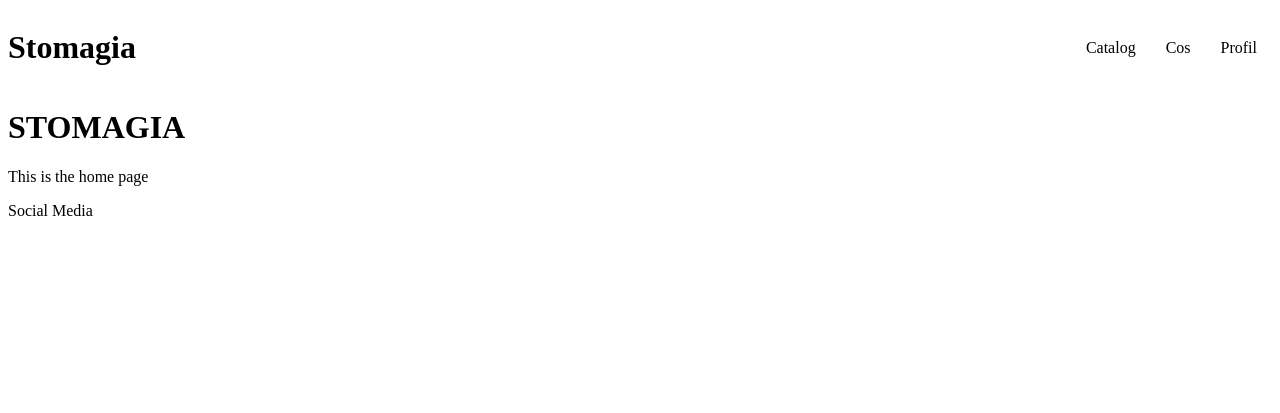
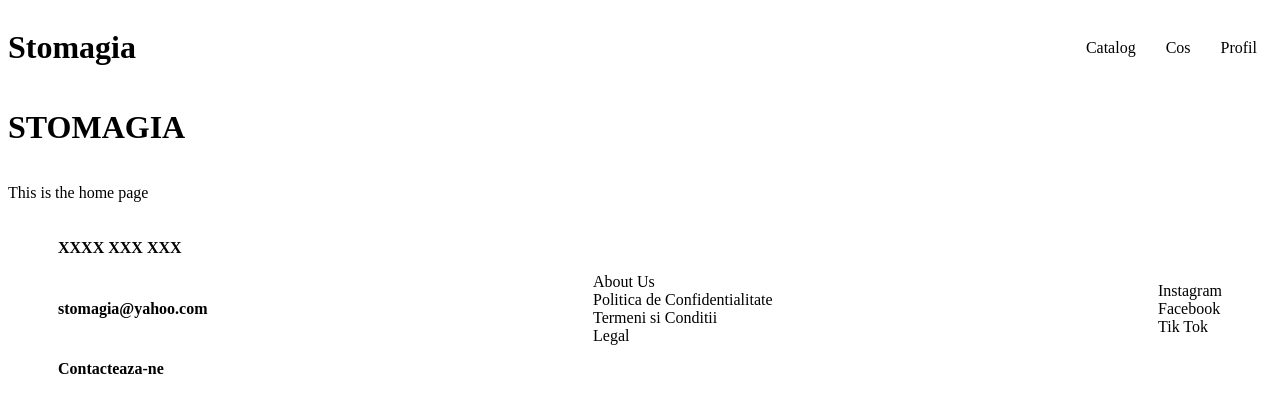
Before and after one commit to GingaGrigorescuAlexandru/Ecommerce-Store, a Django app: page /home/ in a window 1280 px wide. Shown: the top 413 px of the page. Run offline with Django 5.2, Linux system fonts and the light colour scheme.

Commit message:
Add Basic Footer

```diff
--- a/static/styles/style.css
+++ b/static/styles/style.css
@@ -1,7 +1,16 @@
-.navbar {
+body {
+    display: flex;
+    flex-direction: column;
+}
+
+.navbar-container {
     display: flex;
     justify-content: space-between;
     align-items: center;
+}
+
+.navbar-icon {
+
 }
 
 .navbar-redirections {
@@ -15,3 +24,23 @@
     text-decoration: none;
     margin: 15px;
 }
+
+.footer-container {
+    display: flex;
+    justify-content: space-between;
+    align-items: center;
+}
+
+.footer-column {
+    display: flex;
+    flex-direction: column;
+    justify-content: left;
+    align-items: left;
+    margin-left: 50px;
+    margin-right: 50px;
+}
+
+.footer-column a {
+    color: black;
+    text-decoration: none;
+}
--- a/templates/footer.html
+++ b/templates/footer.html
@@ -5,6 +5,27 @@
     <title>Stomagia</title>
 </head>
 <body>
-    <p>Social Media</p>
+    <div class = 'footer-container'>
+        <div class = 'footer-column'>
+            <h4>XXXX XXX XXX</h4>
+            <h4>stomagia@yahoo.com</h4>
+            <h4>Contacteaza-ne</h4>
+        </div>
+
+        <div class = 'footer-column'>
+            <a href="">About Us</a>
+            <a href="">Politica de Confidentialitate</a>
+            <a href="">Termeni si Conditii</a>
+            <a href="">Legal</a>
+
+        </div>
+
+        <div class = 'footer-column'>
+            <a href="">Instagram</a>
+            <a href="">Facebook</a>
+            <a href="">Tik Tok</a>
+
+        </div>
+    </div>
 </body>
 </html>
--- a/templates/navbar.html
+++ b/templates/navbar.html
@@ -8,8 +8,8 @@
     <link rel="stylesheet" href="{% static 'styles/style.css' %}" />
 </head>
 <body>
-    <div class = "navbar">
-        <h1 class = "navbar-child">Stomagia</h1>
+    <div class = "navbar-container">
+        <h1 class = "navbar-icon">Stomagia</h1>
         <div class = "navbar-redirections">
             <a href = "" >Catalog</a>
             <a href = "" >Cos</a>
```
